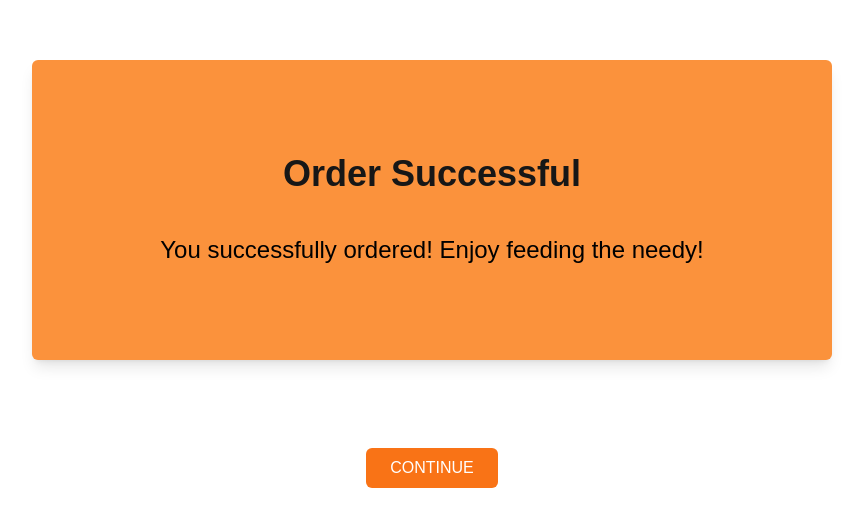
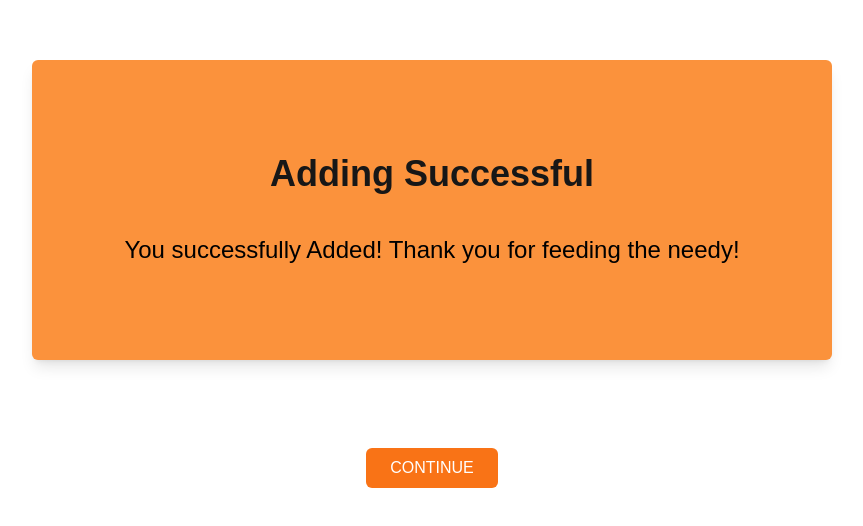
Before and after one commit to notft/Nasa_space_apps, a Next.js app: page /confetti in a window 1280 px wide. Shown: the part 146-672 px from the top of the page, without its empty margins (208-1071 px from the left). Built offline with nearby package versions, Linux system fonts and the light colour scheme.

Commit message:
linked confetti and home

```diff
--- a/app/confetti/page.jsx
+++ b/app/confetti/page.jsx
@@ -2,6 +2,7 @@
 import React, { useEffect, useState } from 'react';
 import Confetti from 'react-confetti';
 import { useWindowSize } from 'react-use';
+import Link from 'next/link';
 
 export default function SuccessPage() {
   const [showConfetti, setShowConfetti] = useState(true);
@@ -33,13 +34,14 @@ export default function SuccessPage() {
       {/* Success message */}
       <div className="flex flex-col items-center gap-4 z-10">
         <div className="w-[500px] sm:w-[800px] h-[300px] bg-orange-400 flex flex-col justify-center items-center rounded-md text-center shadow-lg mx-auto my-10">
-          <h2 className="text-4xl font-bold">Order Successful</h2>
-          <p className="mt-10 text-2xl text-black">You successfully ordered! Enjoy feeding the needy!</p>
+          <h2 className="text-4xl font-bold">Adding Successful</h2>
+          <p className="mt-10 text-2xl text-black">You successfully Added! Thank you for feeding the needy!</p>
         </div>
 
-        <button className="bg-orange-500 text-white px-6 py-2 mt-8 rounded-md hover:bg-orange-600 w-full sm:w-auto transition duration-300">
-          CONTINUE
+        <button  className="bg-orange-500 text-white px-6 py-2 mt-8 rounded-md hover:bg-orange-600 w-full sm:w-auto transition duration-300">
+        <Link href='/home'>CONTINUE </Link>
         </button>
+
       </div>
       </div>
   );
```
